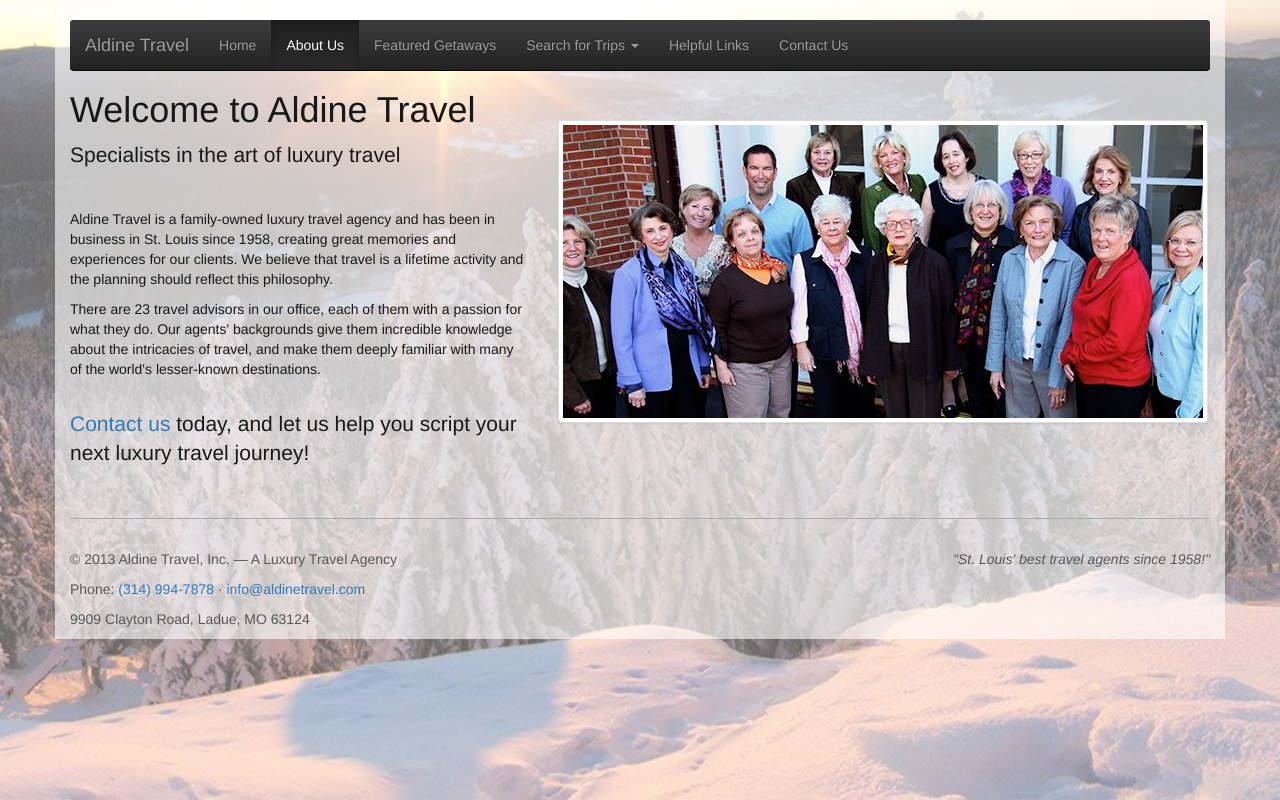
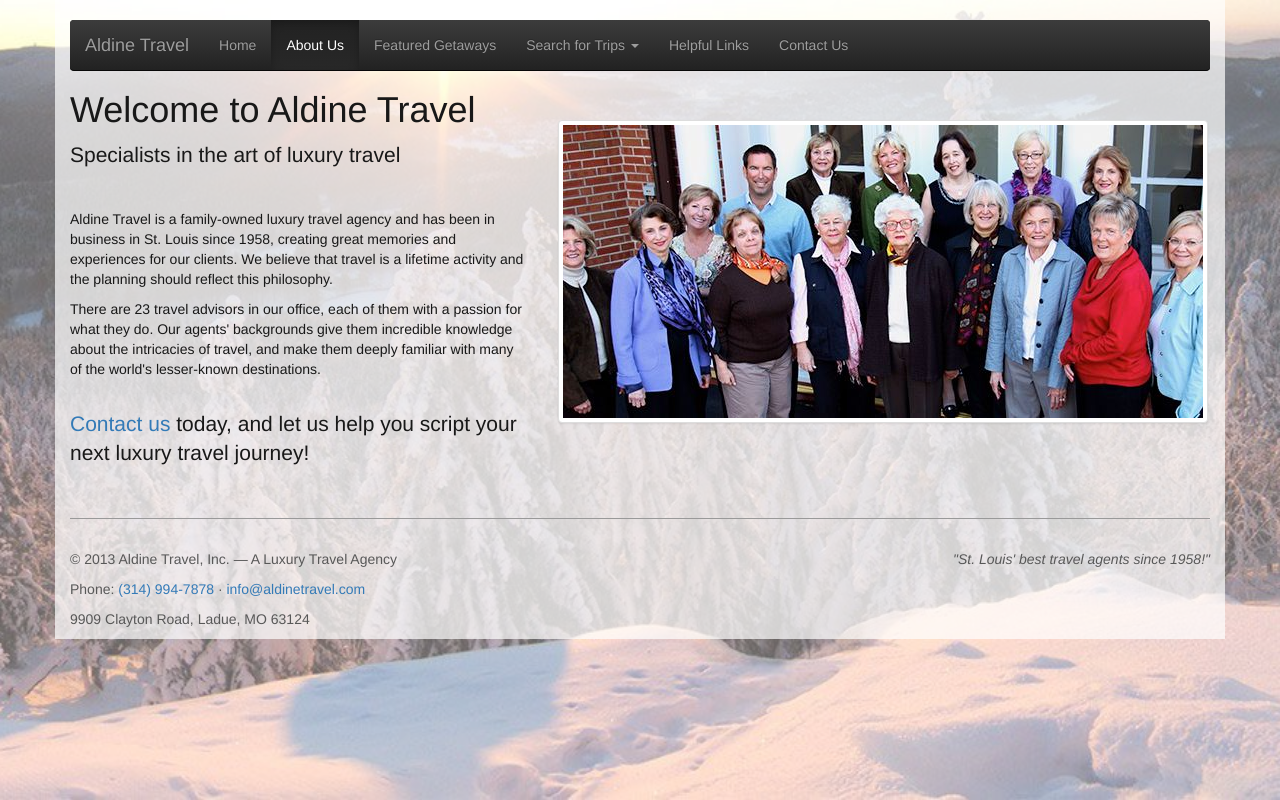
Before and after one commit to semenko/aldine-website, a Flask app: page /about-us.html in a window 1280 px wide. Run offline with Flask 2, Linux system fonts and the light colour scheme; some libraries are stand-ins or nearby versions.

Commit message:
Move white background to style.

```diff
--- a/s/style.css
+++ b/s/style.css
@@ -8,8 +8,12 @@
   color: #181818;
 }
 
+body > .container {
+    background-color: rgba(255, 255, 255, 0.7);
+}
+
 hr {
-    border-top: 1px solid #aaa;
+    border-top: 1px solid #999;
 }
 
 footer {
--- a/templates/_base.html
+++ b/templates/_base.html
@@ -69,7 +69,7 @@
 
 
 {% block page_core %}page_core{% endblock %}
-<div class="container" style="background-color: rgba(255, 255, 255, 0.6);">
+<div class="container">
     <hr class="featurette-divider">
     <footer>
         <p class="pull-right"><i>"St. Louis' best travel agents since 1958!"</i></p>
--- a/templates/pages/about-us.html
+++ b/templates/pages/about-us.html
@@ -13,7 +13,7 @@
     }
 </style>
 <div id="backgroundimg"></div>
-<div class="container" style="padding-top:70px;background-color: rgba(255, 255, 255, 0.6);">
+<div class="container" style="padding-top:70px;">
     <div class="row">
         <div class="col-md-5"><h1>Welcome to Aldine Travel</h1>
             <p class="lead">Specialists in the art of luxury travel</p><br>
--- a/templates/pages/contact-us.html
+++ b/templates/pages/contact-us.html
@@ -14,7 +14,7 @@
 </style>
 <div id="backgroundimg"></div>
 
-<div class="container" style="padding-top:70px;background-color: rgba(255, 255, 255, 0.6);">
+<div class="container" style="padding-top:70px;">
     <div class="row">
         <div class="col-md-12"><h1>Get in Touch</h1>
             <p class="lead">Drop by the office or give us a call &mdash; be sure to ask about our current cruise specials!</p><br></div>
--- a/templates/pages/travel-resources.html
+++ b/templates/pages/travel-resources.html
@@ -14,7 +14,7 @@
 </style>
 <div id="backgroundimg"></div>
 
-<div class="container" style="padding-top:70px;background-color: rgba(255, 255, 255, 0.6);">
+<div class="container" style="padding-top:70px;">
     <div class="row">
         <div class="col-md-12"><h1>Travel Resources &amp; Tools</h1>
             <p class="lead">Tips &amp; tricks from Aldine's luxury travel agents</p><br></div>
```
